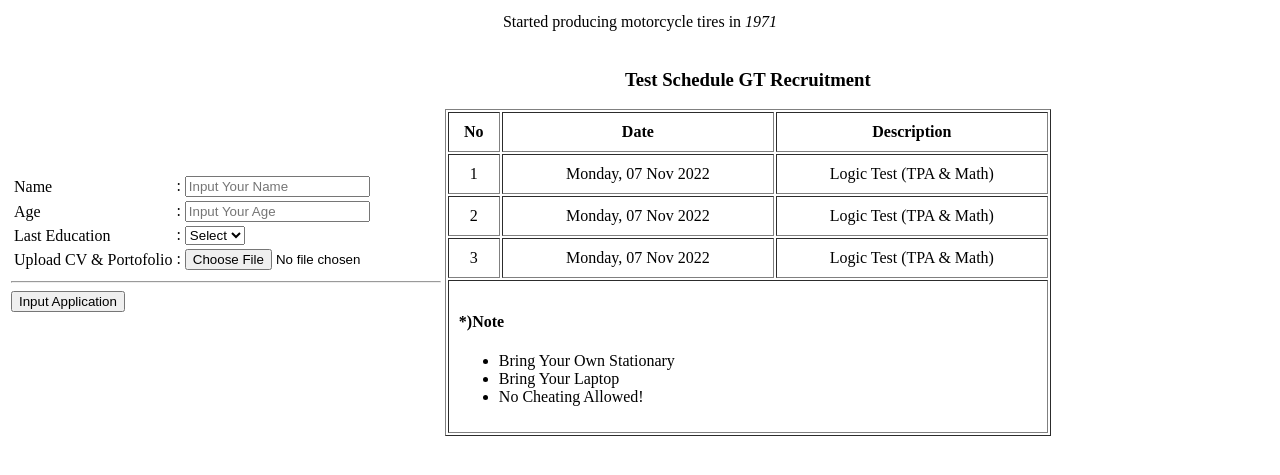
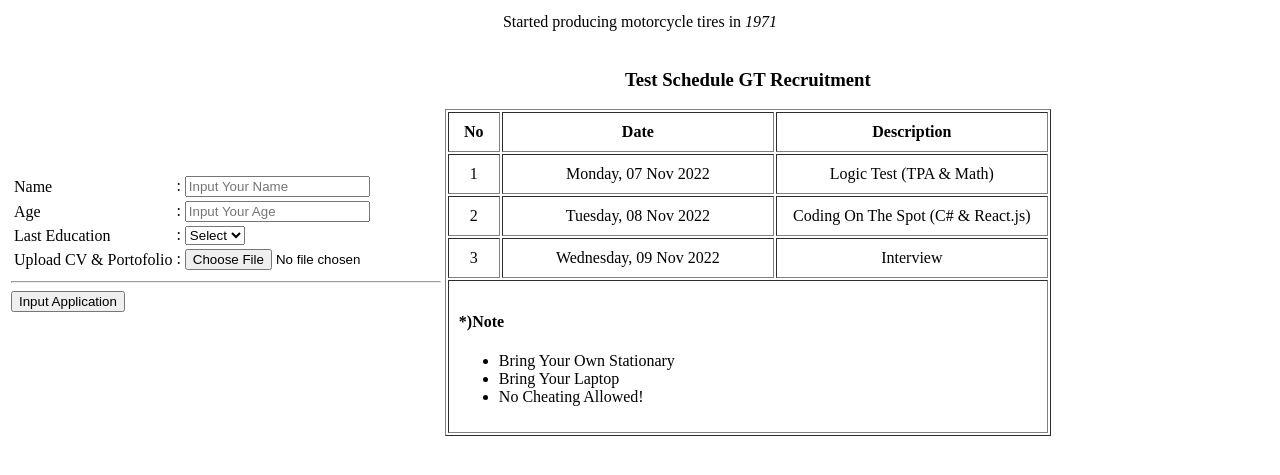
Before and after one commit to nanangpratama99/Basic-HTML-Coding-Practice, a plain HTML site: page index.html in a window 1280 px wide. Shown: the part 101-576 px from the top of the page. Drawn offline with Linux system fonts and the light colour scheme.

Commit message:
second commit

```diff
--- a/index.html
+++ b/index.html
@@ -74,13 +74,13 @@
                         </tr>
                         <tr>
                             <td width="30">2</td>
-                            <td width="250">Monday, 07 Nov 2022</td>
-                            <td width="250">Logic Test (TPA & Math)</td>
+                            <td width="250">Tuesday, 08 Nov 2022</td>
+                            <td width="250">Coding On The Spot (C# & React.js)</td>
                         </tr>
                         <tr>
                             <td width="30">3</td>
-                            <td width="250">Monday, 07 Nov 2022</td>
-                            <td width="250">Logic Test (TPA & Math)</td>
+                            <td width="250">Wednesday, 09 Nov 2022</td>
+                            <td width="250">Interview </td>
                         </tr>
                         <tr>
                             <td colspan="3" align="left">
```
